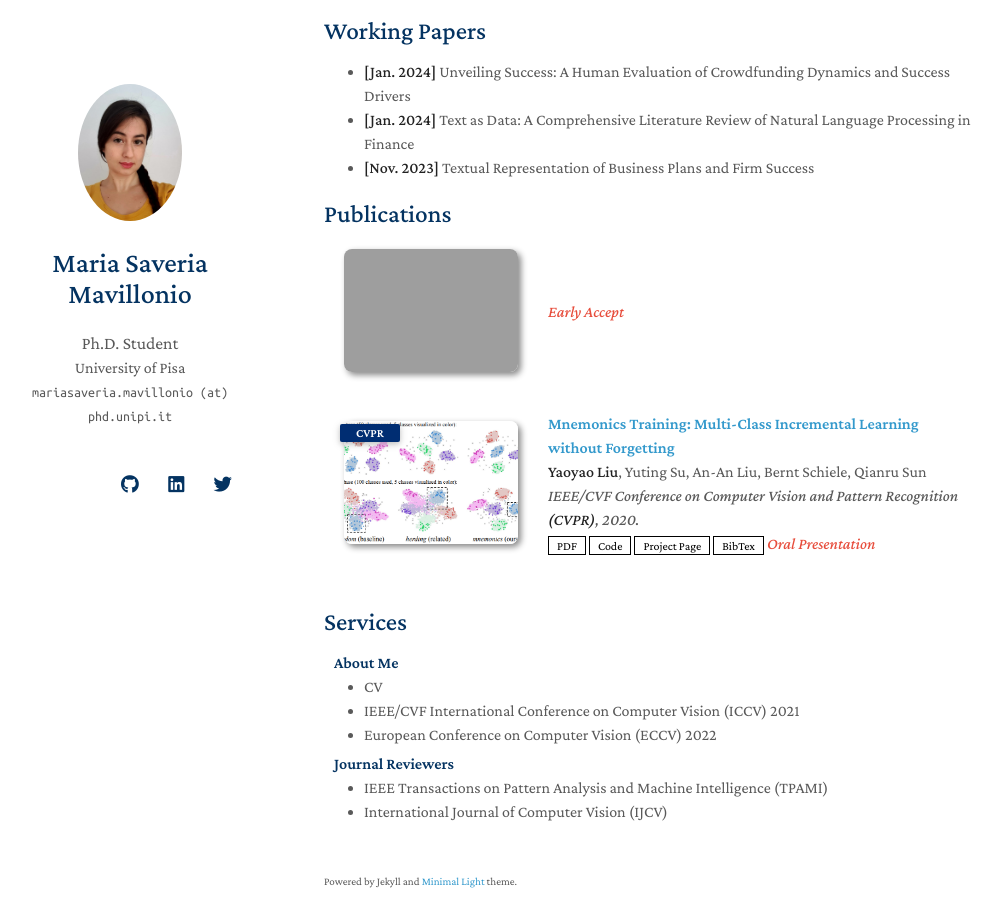
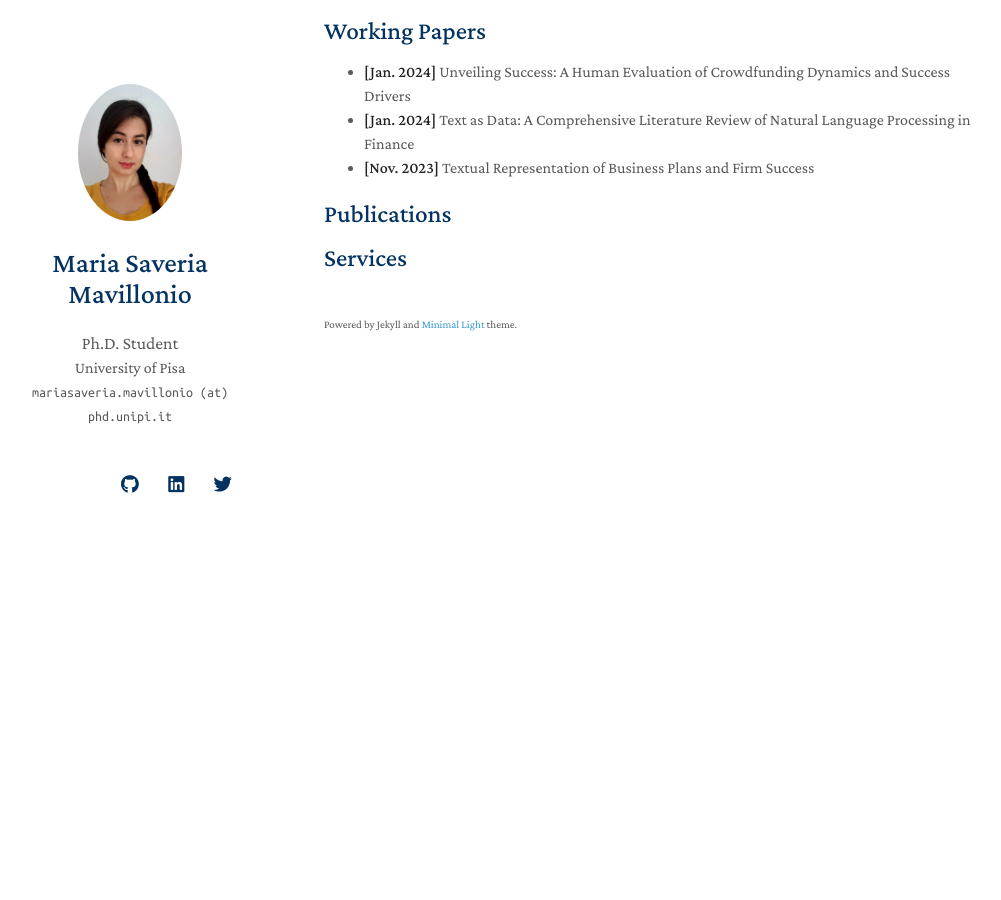
Before and after one commit to marisamavillonio/marisamavillonio.github.io, a Jekyll site: the page built from index.md, in a window 1280 px wide and 900 px high, scrolled down 541 px. Shown: the whole window, without its empty margins (146-1147 px from the left). Built offline with Jekyll 4.4.1, drawn with Linux system fonts in a browser that asks for light colours; nearby versions of some CDN libraries; a style sheet for code colours, icons or effects is not loaded; our own code applies the rules of GitHub Pages for plain Markdown files; after the commit the page ends 946 px from its top, so only the background shows below that; grey boxes are pictures that could not be loaded.

Commit message:
remove pub and services

```diff
--- a/_data/publications.yml
+++ b/_data/publications.yml
@@ -1,22 +1 @@
 main:
-
-  - title:
-    authors:
-    conference_short:
-    conference:
-    pdf:
-    code:
-    bibtex:
-    image: ./assets/img/
-    notes: Early Accept
-
-  - title: "Mnemonics Training: Multi-Class Incremental Learning without Forgetting"
-    authors: <strong>Yaoyao Liu</strong>, Yuting Su, An-An Liu, Bernt Schiele, Qianru Sun
-    conference_short: CVPR
-    conference: IEEE/CVF Conference on Computer Vision and Pattern Recognition <strong>(CVPR)</strong>, 2020.
-    pdf: https://arxiv.org/pdf/2002.10211.pdf
-    code: https://github.com/yaoyao-liu/class-incremental-learning/tree/main/mnemonics-training
-    page: https://class-il.mpi-inf.mpg.de/mnemonics/
-    bibtex: https://class-il.mpi-inf.mpg.de/mnemonics/
-    notes: Oral Presentation
-    image: ./assets/img/teaser_example.png
--- a/_includes/services.md
+++ b/_includes/services.md
@@ -1,16 +1 @@
 ## Services
-
-<h4 style="margin:0 10px 0;">About Me</h4>
-
-<ul style="margin:0 0 5px;">
-  <li><a href="https://drive.google.com/file/d/1RfgskP84l1M-j4ZHY5cPyad4hevaHeyl/view?usp=sharing/"><autocolor>CV</autocolor></a></li>
-  <li><a href="http://iccv2021.thecvf.com/"><autocolor>IEEE/CVF International Conference on Computer Vision (ICCV) 2021</autocolor></a></li>
-  <li><a href="https://eccv2022.ecva.net/"><autocolor>European Conference on Computer Vision (ECCV) 2022</autocolor></a></li>
-</ul>
-
-<h4 style="margin:0 10px 0;">Journal Reviewers</h4>
-
-<ul style="margin:0 0 20px;">
-  <li><a href="https://www.computer.org/csdl/journal/tp"><autocolor>IEEE Transactions on Pattern Analysis and Machine Intelligence (TPAMI)</autocolor></a></li>
-  <li><a href="https://www.springer.com/journal/11263"><autocolor>International Journal of Computer Vision (IJCV)</autocolor></a></li>
-</ul>
```
